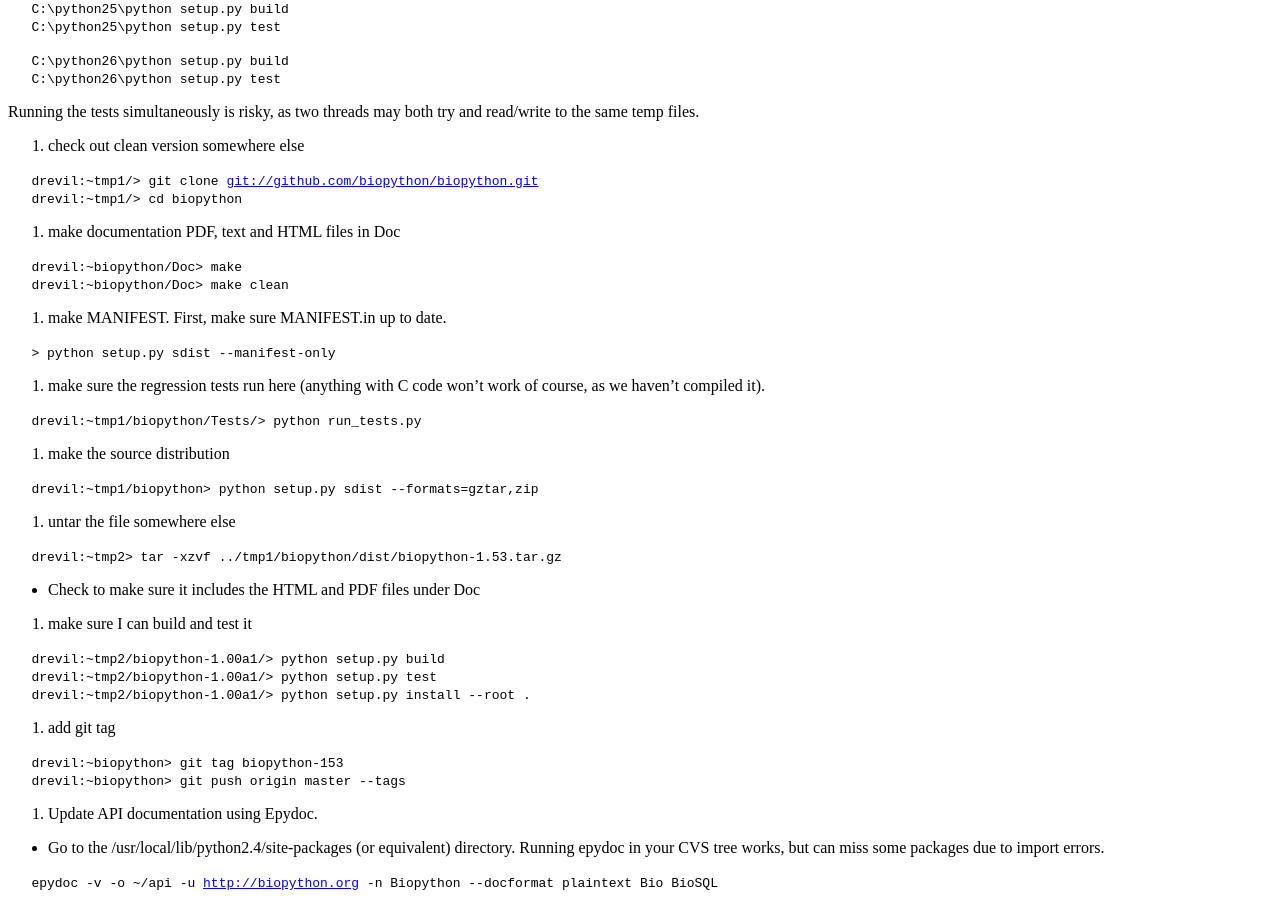
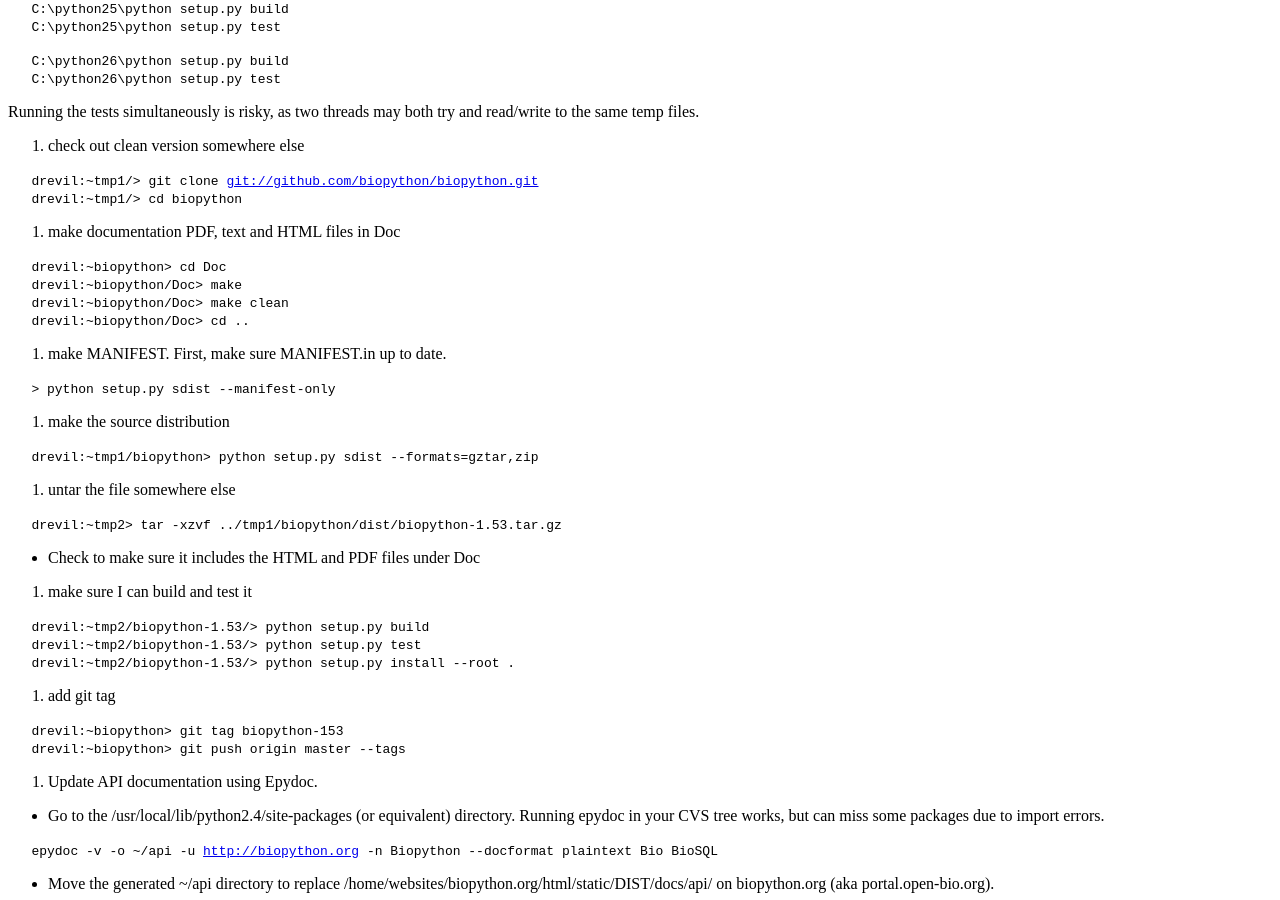
Before and after one commit to biopython/biopython.github.io, a Jekyll site: the page built from wiki/Building_a_release.md, in a window 1280 px wide and 900 px high, scrolled down 855 px. Built offline with Jekyll 4.4.1, drawn with Linux system fonts in a browser that asks for light colours; some of the changed text lies outside the part shown.

Commit message:
Some of the tests (e.g. Graphics) create temp files, so don't run the tests before making the source dist

```diff
--- a/wiki/Building_a_release.md
+++ b/wiki/Building_a_release.md
@@ -70,40 +70,37 @@ and read/write to the same temp files.
 
 10. make documentation PDF, text and HTML files in Doc
 
+`   drevil:~biopython> cd Doc`
 `   drevil:~biopython/Doc> make`
 `   drevil:~biopython/Doc> make clean`
+`   drevil:~biopython/Doc> cd ..`
 
 11. make MANIFEST. First, make sure MANIFEST.in up to date.
 
 `   > python setup.py sdist --manifest-only `
 
-12. make sure the regression tests run here (anything with C code won't
-work of course, as we haven't compiled it).
-
-`   drevil:~tmp1/biopython/Tests/> python run_tests.py`
-
-13. make the source distribution
+12. make the source distribution
 
 `   drevil:~tmp1/biopython> python setup.py sdist --formats=gztar,zip `
 
-14. untar the file somewhere else
+13. untar the file somewhere else
 
 `   drevil:~tmp2> tar -xzvf ../tmp1/biopython/dist/biopython-1.53.tar.gz`
 
 -   Check to make sure it includes the HTML and PDF files under Doc
 
-15. make sure I can build and test it
+14. make sure I can build and test it
 
-`   drevil:~tmp2/biopython-1.00a1/> python setup.py build`
-`   drevil:~tmp2/biopython-1.00a1/> python setup.py test`
-`   drevil:~tmp2/biopython-1.00a1/> python setup.py install --root . `
+`   drevil:~tmp2/biopython-1.53/> python setup.py build`
+`   drevil:~tmp2/biopython-1.53/> python setup.py test`
+`   drevil:~tmp2/biopython-1.53/> python setup.py install --root . `
 
-16. add git tag
+15. add git tag
 
 `   drevil:~biopython> git tag biopython-153`
 `   drevil:~biopython> git push origin master --tags`
 
-17. Update API documentation using Epydoc.
+16. Update API documentation using Epydoc.
 
 -   Go to the /usr/local/lib/python2.4/site-packages (or equivalent)
     directory. Running epydoc in your CVS tree works, but can miss some
```
Also changed, not shown: other parts of wiki/Building_a_release.md (+6 -6 lines), 1 other file.
